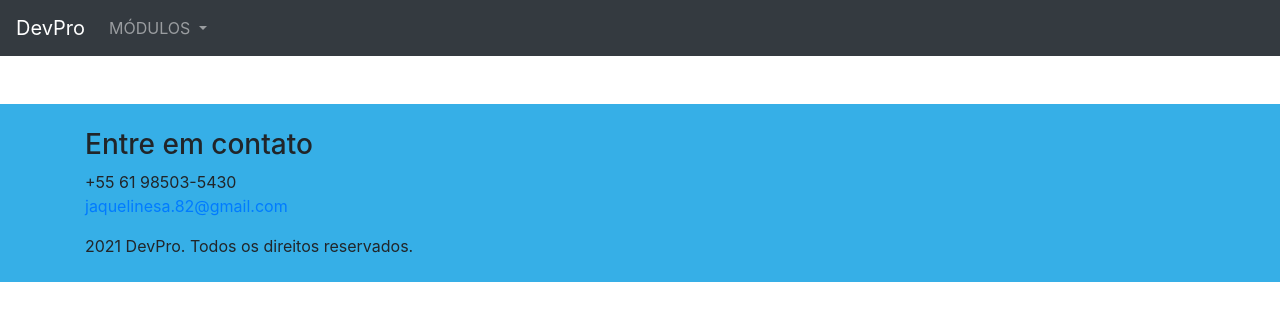
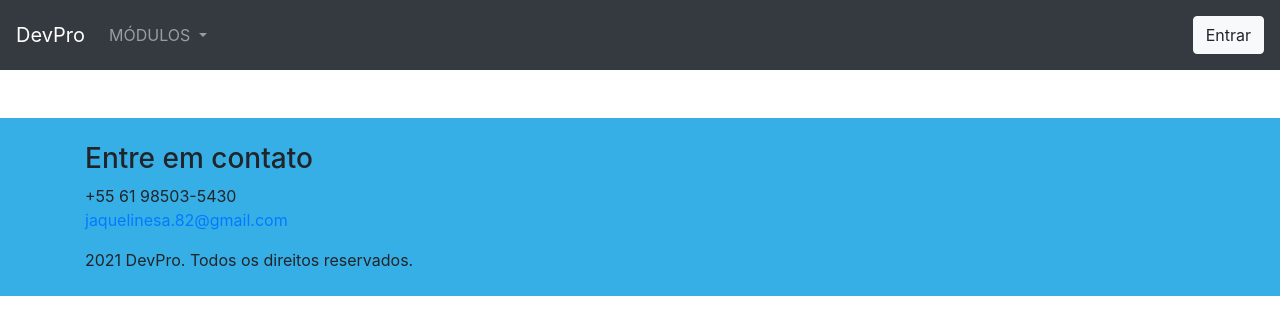
Before and after one commit to Jaquelinesa82/webdjango, a Django app: template devpro/turmas/templates/turmas/indice.html in a window 1280 px wide. Shown: the top 335 px of the page. Run offline with Django 3.2, Linux system fonts and the light colour scheme; the template is opened without the code that fills it, so the values that code supplies are empty; some libraries are stand-ins or nearby versions.

Commit message:
Inserção de Botão de Login

```diff
--- a/devpro/base/templates/base/base.html
+++ b/devpro/base/templates/base/base.html
@@ -25,7 +25,8 @@
             data-target="#bs-example-navbar-collapse-1">
         <span class="navbar-toggler-icon"></span>
     </button>
-    <div class="collapse navbar-collapse" id="bs-example-navbar-collapse-1">
+
+    <div class="collapse navbar-collapse" id="navbarSupportedContent">
         <ul class="navbar-nav mr-auto">
             <li class="nav-item dropdown">
                 <a class="nav-link dropdown-toggle" href="#" id="navbarDropdown" role="button" data-toggle="dropdown"
@@ -40,6 +41,8 @@
                 </div>
 
         </ul>
+        <a  class="btn btn-light  my-2" href="{% url 'login' %}">Entrar</a>
+
     </div>
 </nav>
 
```
Also changed, not shown: devpro/base/tests/test_login.py (+15 -0 lines).
